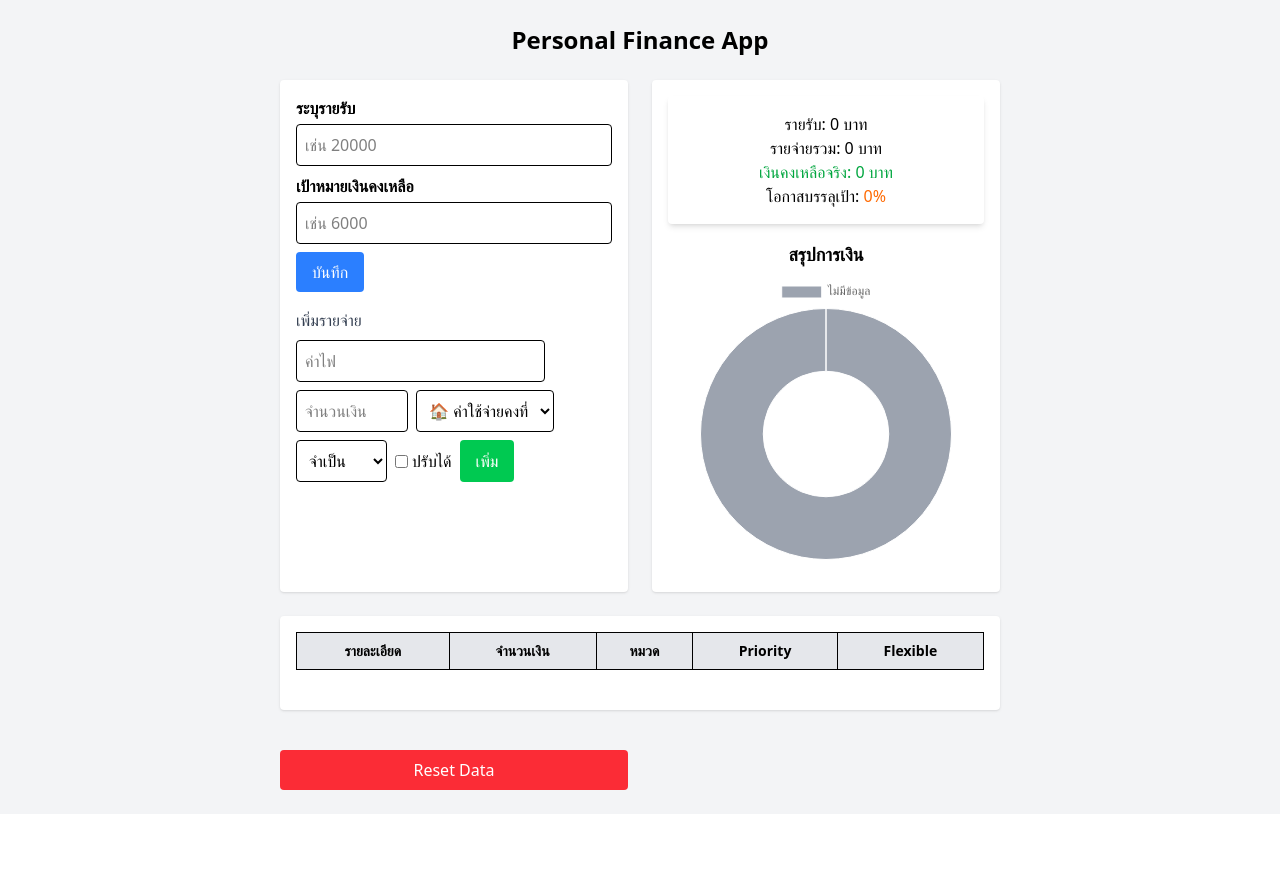
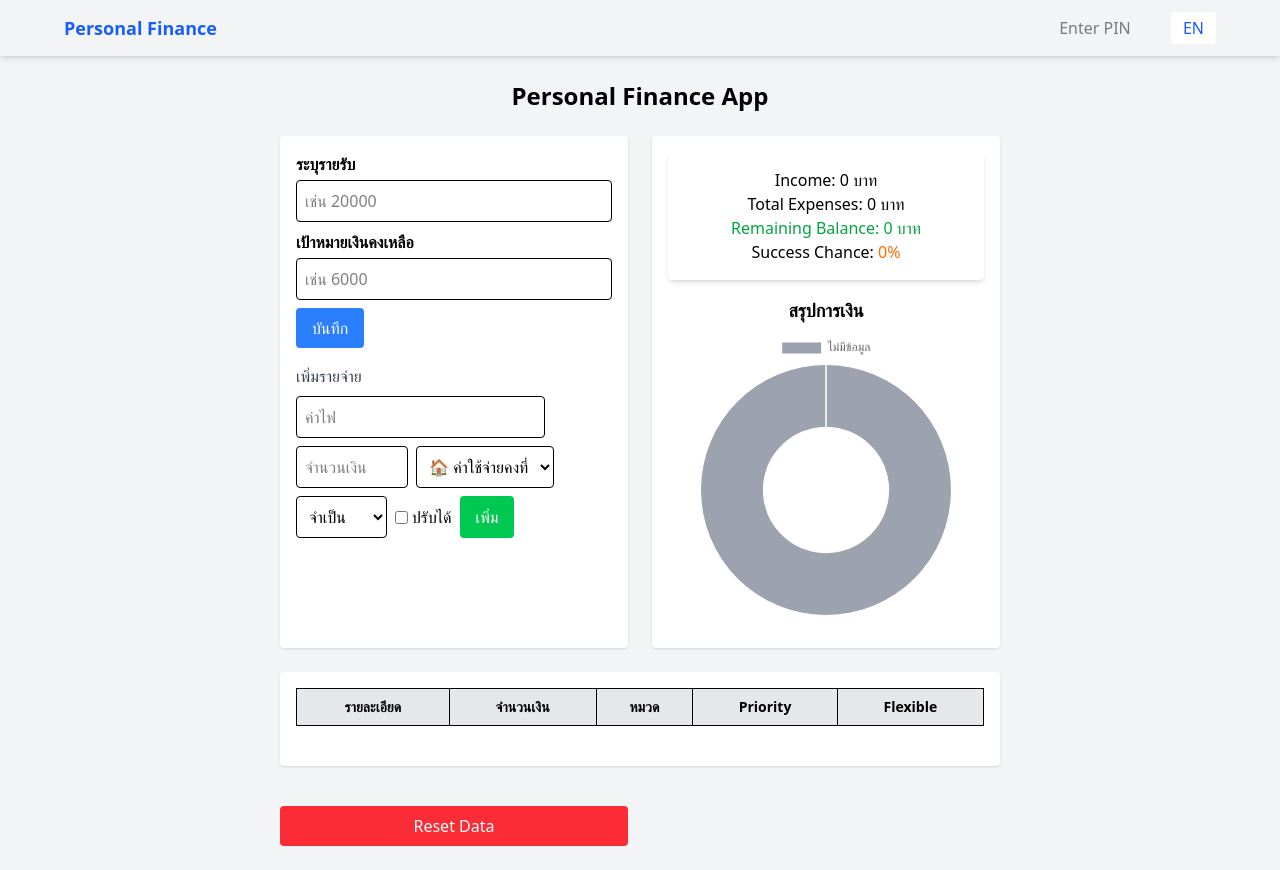
Before and after one commit to thee-banda/personal-finance-app, a React (Vite) app in the folder frontend/: page /personal-finance-app/dashboard in a window 1280 px wide. Before the commit the page ends 814 px from the top, so only its background shows below. Built offline with nearby package versions, Linux system fonts and the light colour scheme.

Commit message:
feat(i18n): add i18n provider and translation setup (EN/TH)

```diff
--- a/frontend/package.json
+++ b/frontend/package.json
@@ -14,6 +14,7 @@
     "@tailwindcss/vite": "^4.1.13",
     "chart.js": "^4.5.0",
     "i18next": "^25.5.2",
+    "i18next-browser-languagedetector": "^8.2.0",
     "react": "^19.1.1",
     "react-chartjs-2": "^5.3.0",
     "react-dom": "^19.1.1",
--- a/frontend/src/components/DashboardSummary.jsx
+++ b/frontend/src/components/DashboardSummary.jsx
@@ -1,20 +1,27 @@
+import { useI18n } from "../i18n.jsx";
+
 function DashboardSummary({ income, expenses, target }) {
+  const { t } = useI18n();
+
   const totalExpense = expenses.reduce((sum, e) => sum + e.amount, 0);
   const balance = income - totalExpense;
   const successPercent = target
     ? Math.min(100, ((balance / target) * 100).toFixed(0))
     : 0;
 
-
   return (
     <div className="bg-white shadow-md rounded p-4 w-full max-w-md text-center">
-      <p>รายรับ: {income} บาท</p>
-      <p>รายจ่ายรวม: {totalExpense} บาท</p>
-      <p className={balance >= 0 ? "text-green-600" : "text-red-600"}>
-        เงินคงเหลือจริง: {balance} บาท
+      <p>
+        {t.income}: {income} บาท
       </p>
       <p>
-        โอกาสบรรลุเป้า:{" "}
+        {t.totalExpenses}: {totalExpense} บาท
+      </p>
+      <p className={balance >= 0 ? "text-green-600" : "text-red-600"}>
+        {t.balance}: {balance} บาท
+      </p>
+      <p>
+        {t.successChance}:{" "}
         <span
           className={
             successPercent >= 80 ? "text-green-600" : "text-orange-500"
--- /dev/null
+++ b/frontend/src/components/Navbar.jsx
@@ -0,0 +1,59 @@
+import { useState, useEffect } from "react";
+
+function Navbar() {
+  const [pin, setPin] = useState(localStorage.getItem("pin") || "");
+  const [language, setLanguage] = useState(localStorage.getItem("lang") || "EN");
+
+  // บันทึกค่า PIN ทุกครั้งที่เปลี่ยน
+  useEffect(() => {
+    localStorage.setItem("pin", pin);
+  }, [pin]);
+
+  // บันทึกภาษาทุกครั้งที่เปลี่ยน
+  useEffect(() => {
+    localStorage.setItem("lang", language);
+  }, [language]);
+
+  const handlePinChange = (e) => {
+    const value = e.target.value.replace(/\D/g, ""); // ตัวเลขเท่านั้น
+    if (value.length <= 6) {
+      setPin(value);
+    }
+  };
+
+  const toggleLanguage = () => {
+    setLanguage((prev) => (prev === "EN" ? "TH" : "EN"));
+  };
+
+  return (
+    <nav className="bg-white-600 text-white px-6 py-3 shadow-md">
+      <div className="max-w-6xl mx-auto flex justify-between items-center">
+        {/* ชื่อเว็บ */}
+        <h1 className="font-bold text-blue-600 text-lg">Personal Finance</h1>
+
+        <div className="flex items-center gap-3">
+          {/* ช่องใส่ PIN */}
+          <input
+            type="password"
+            value={pin}
+            onChange={handlePinChange}
+            placeholder="Enter PIN"
+            className="w-32 text-center px-2 py-1 rounded text-black"
+            maxLength={6}
+            inputMode="numeric"
+          />
+
+          {/* ปุ่มเปลี่ยนภาษา */}
+          <button
+            onClick={toggleLanguage}
+            className="bg-white text-blue-600 px-3 py-1 rounded hover:bg-gray-200"
+          >
+            {language}
+          </button>
+        </div>
+      </div>
+    </nav>
+  );
+}
+
+export default Navbar;
--- /dev/null
+++ b/frontend/src/i18n.jsx
@@ -0,0 +1,26 @@
+// src/i18n.jsx
+import { createContext, useContext, useState, useEffect } from "react";
+import en from "./locales/en/translation.json";
+import th from "./locales/th/translation.json";
+
+const dictionaries = { EN: en, TH: th };
+const I18nContext = createContext();
+
+export function I18nProvider({ children }) {
+  const [lang, setLang] = useState(localStorage.getItem("lang") || "EN");
+
+  useEffect(() => {
+    localStorage.setItem("lang", lang);
+  }, [lang]);
+
+  const t = dictionaries[lang];
+  return (
+    <I18nContext.Provider value={{ lang, setLang, t }}>
+      {children}
+    </I18nContext.Provider>
+  );
+}
+
+export function useI18n() {
+  return useContext(I18nContext);
+}
--- a/frontend/src/locales/en/translation.json
+++ b/frontend/src/locales/en/translation.json
@@ -15,5 +15,9 @@
     "totalExpense": "Total Expense: {{value}}",
     "balance": "Remaining Balance: {{value}}",
     "successRate": "Success Chance: {{value}}%"
-  }
+  },
+  "income": "Income",
+  "totalExpenses": "Total Expenses",
+  "balance": "Remaining Balance",
+  "successChance": "Success Chance"
 }
--- a/frontend/src/locales/th/translation.json
+++ b/frontend/src/locales/th/translation.json
@@ -15,5 +15,9 @@
     "totalExpense": "รายจ่ายรวม: {{value}} บาท",
     "balance": "เงินคงเหลือจริง: {{value}} บาท",
     "successRate": "โอกาสสำเร็จเป้า: {{value}}%"
-  }
+  },
+  "income": "รายรับ",
+  "totalExpenses": "รายจ่ายรวม",
+  "balance": "เงินคงเหลือจริง",
+  "successChance": "โอกาสบรรลุเป้า"
 }
--- a/frontend/src/main.jsx
+++ b/frontend/src/main.jsx
@@ -2,9 +2,12 @@ import ReactDOM from "react-dom/client";
 import { BrowserRouter } from "react-router-dom";
 import App from "./App";
 import "./index.css";
+import { I18nProvider } from "./i18n.jsx";
 
 ReactDOM.createRoot(document.getElementById("root")).render(
+  <I18nProvider>
   <BrowserRouter basename="/personal-finance-app">
     <App />
   </BrowserRouter>
+  </I18nProvider>
 );
--- a/frontend/src/pages/DashboardPage.jsx
+++ b/frontend/src/pages/DashboardPage.jsx
@@ -4,6 +4,7 @@ import ExpenseForm from "../components/ExpenseForm";
 import ExpenseTable from "../components/ExpenseTable";
 import DashboardSummary from "../components/DashboardSummary";
 import FinancePieChart from "../components/FinancePieChart";
+import Navbar from "../components/Navbar";
 
 function App() {
   const [income, setIncome] = useState(0);
@@ -48,9 +49,12 @@ function App() {
 
 
   return (
+  <div className="min-h-screen bg-gray-100">
+    {/* Navbar */}
+    <Navbar />
 
-    <div className="min-h-screen bg-gray-100 flex justify-center">
-
+    {/* Main content */}
+    <div className="flex justify-center">
       <div className="w-full max-w-3xl p-6">
         <h1 className="text-2xl font-bold text-center mb-6">
           Personal Finance App
@@ -66,7 +70,6 @@ function App() {
               income={income}
               expenses={expenses}
               target={target}
-
             />
             <FinancePieChart income={income} expenses={expenses} />
           </div>
@@ -79,11 +82,12 @@ function App() {
           >
             Reset Data
           </button>
-
         </div>
       </div>
     </div>
-  );
+  </div>
+);
+
 }
 
 export default App;
--- a/frontend/src/pages/LoginPage.jsx
+++ b/frontend/src/pages/LoginPage.jsx
@@ -1,46 +1,52 @@
+import { useState } from "react";
 import { useNavigate, Link } from "react-router-dom";
+import { useI18n } from "../i18n.jsx";
 
 function LoginPage() {
+  const { t } = useI18n();
+  const [email, setEmail] = useState("");
+  const [password, setPassword] = useState("");
   const navigate = useNavigate();
 
   const handleLogin = (e) => {
     e.preventDefault();
-    // สมมุติ login สำเร็จ → ไป dashboard
+    localStorage.setItem("user", JSON.stringify({ email }));
     navigate("/dashboard");
   };
 
   return (
-    <div className="flex items-center justify-center min-h-screen bg-gray-100">
-      <div className="bg-white shadow-md rounded px-8 pt-6 pb-8 w-full max-w-sm">
-        <h2 className="text-xl font-bold mb-4 text-center">เข้าสู่ระบบ</h2>
-
-        <form onSubmit={handleLogin}>
+    <div className="max-w-md mx-auto mt-20 p-6 border rounded shadow">
+      <h2 className="text-xl font-bold mb-4">{t.login}</h2>
+      <form onSubmit={handleLogin} className="flex flex-col gap-3">
         <input
-            type="text"
-            placeholder="ชื่อผู้ใช้"
-            className="border p-2 w-full mb-4 rounded"
+          type="email"
+          value={email}
+          onChange={(e) => setEmail(e.target.value)}
+          placeholder={t.email}
+          className="border px-3 py-2 rounded"
+          required
         />
         <input
           type="password"
-            placeholder="รหัสผ่าน"
-            className="border p-2 w-full mb-4 rounded"
+          value={password}
+          onChange={(e) => setPassword(e.target.value)}
+          placeholder={t.password}
+          className="border px-3 py-2 rounded"
+          required
         />
         <button
           type="submit"
-            className="bg-blue-500 hover:bg-blue-600 text-white px-4 py-2 rounded w-full"
+          className="bg-blue-600 text-white px-3 py-2 rounded hover:bg-blue-700"
         >
-            Login
+          {t.login}
         </button>
       </form>
-
-        {/* back to Register */}
-        <p className="text-sm text-center mt-4">
-          ยังไม่มีบัญชี?{" "}
-          <Link to="/register" className="text-blue-600 hover:underline">
-            สมัครสมาชิก
+      <p className="text-sm mt-3">
+        {t.register}?{" "}
+        <Link to="/register" className="text-blue-600 underline">
+          {t.register}
         </Link>
       </p>
-      </div>
     </div>
   );
 }
```
Also changed, not shown: 1 other file (tests, documents, lock files or other folders). Lines whose indentation alone changed are shown as unchanged.
